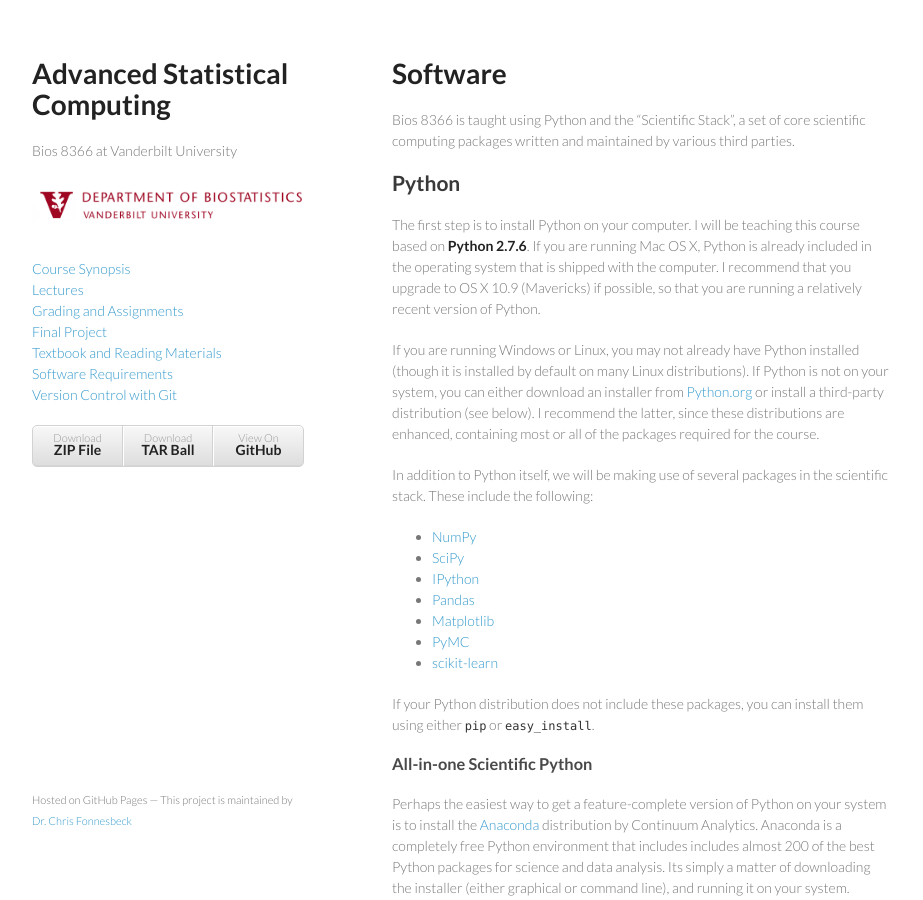
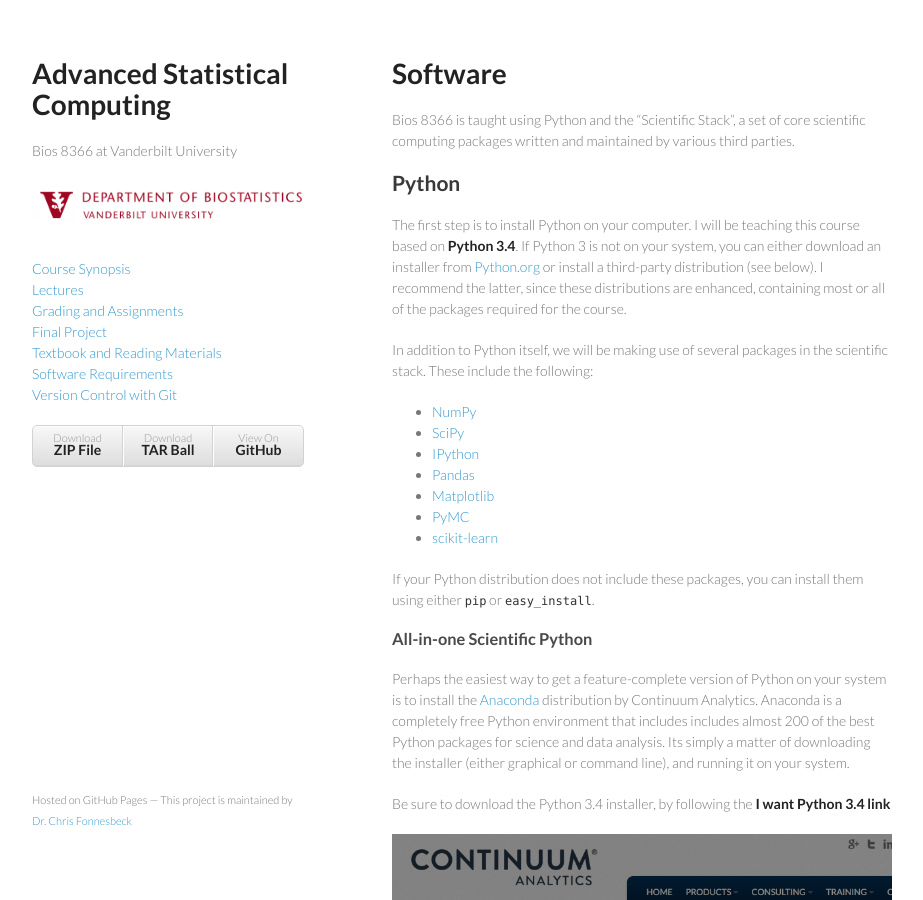
Before and after one commit to fonnesbeck/Bios8366, a Jekyll site: the page built from software.md, in a window 1280 px wide and 900 px high. Shown: the whole window, without its empty margins (178-1101 px from the left). Built offline with Jekyll 4.4.1, drawn with Linux system fonts in a browser that asks for light colours.

Commit message:
Updates for 2015, including use of Python 3

```diff
--- a/software.md
+++ b/software.md
@@ -11,9 +11,7 @@
 
 ## Python
 
-The first step is to install Python on your computer. I will be teaching this course based on **Python 2.7.6**. If you are running Mac OS X, Python is already included in the operating system that is shipped with the computer. I recommend that you upgrade to OS X 10.9 (Mavericks) if possible, so that you are running a relatively recent version of Python.
-
-If you are running Windows or Linux, you may not already have Python installed (though it is installed by default on many Linux distributions). If Python is not on your system, you can either download an installer from [Python.org](http://python.org) or install a third-party distribution (see below). I recommend the latter, since these distributions are enhanced, containing most or all of the packages required for the course.
+The first step is to install Python on your computer. I will be teaching this course based on **Python 3.4**. If Python 3 is not on your system, you can either download an installer from [Python.org](http://python.org) or install a third-party distribution (see below). I recommend the latter, since these distributions are enhanced, containing most or all of the packages required for the course.
 
 In addition to Python itself, we will be making use of several packages in the scientific stack. These include the following:
 
@@ -30,6 +28,10 @@
 ### All-in-one Scientific Python
 
 Perhaps the easiest way to get a feature-complete version of Python on your system is to install the [Anaconda](http://continuum.io/downloads.html) distribution by Continuum Analytics. Anaconda is a completely free Python environment that includes includes almost 200 of the best Python packages for science and data analysis. Its simply a matter of downloading the installer (either graphical or command line), and running it on your system.
+
+Be sure to download the Python 3.4 installer, by following the **I want Python 3.4 link**
+
+![get Python 3](images/getpy3.png)
 
 Once Anaconda is installed, additional packages may be added to your installation via the `conda` utility. For example, to install SymPy one simply has to run:
 
```
Also changed, not shown: project.md (+1 -1 lines), images/getpy3.png (added), 1 other file.
